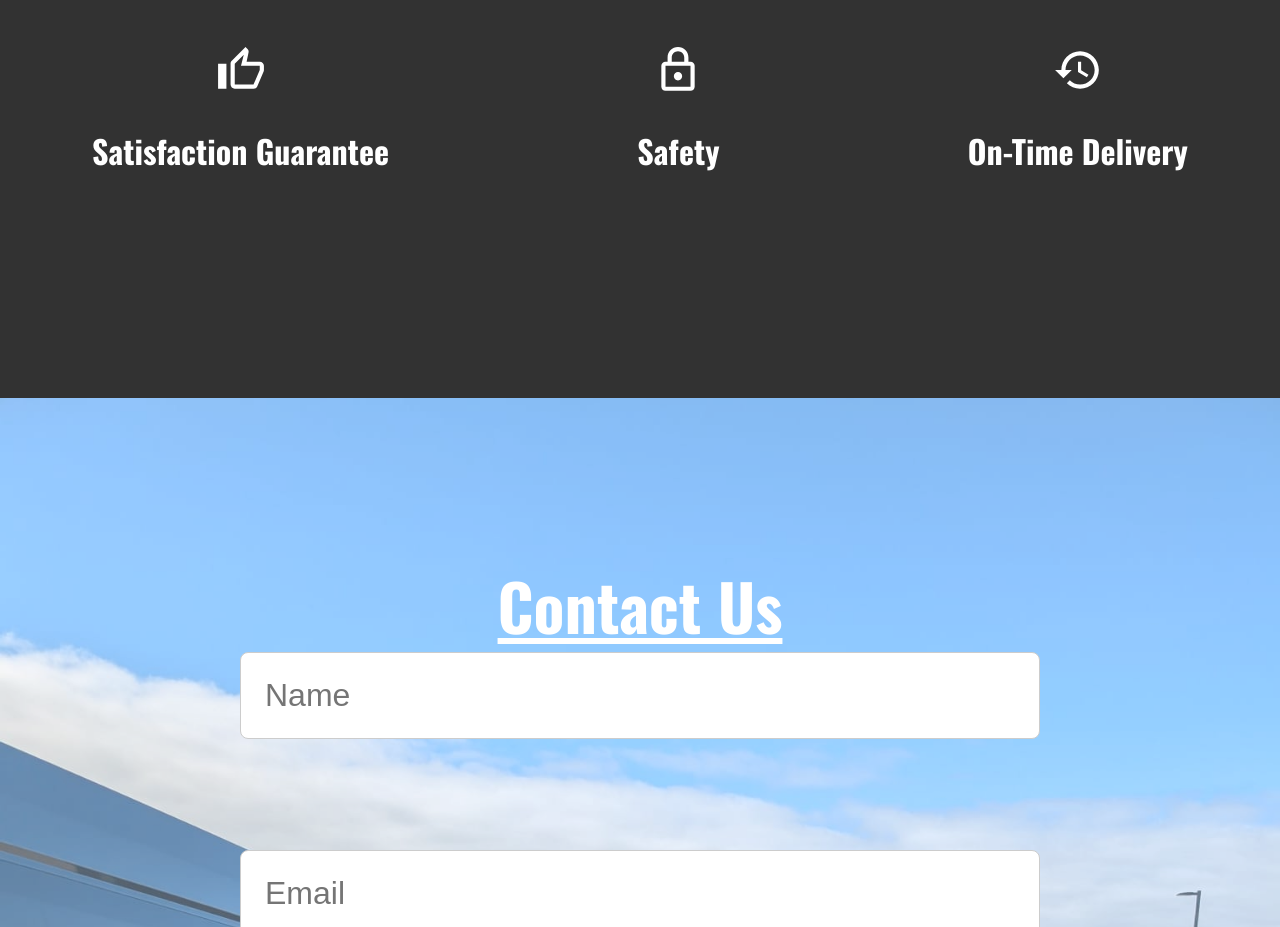
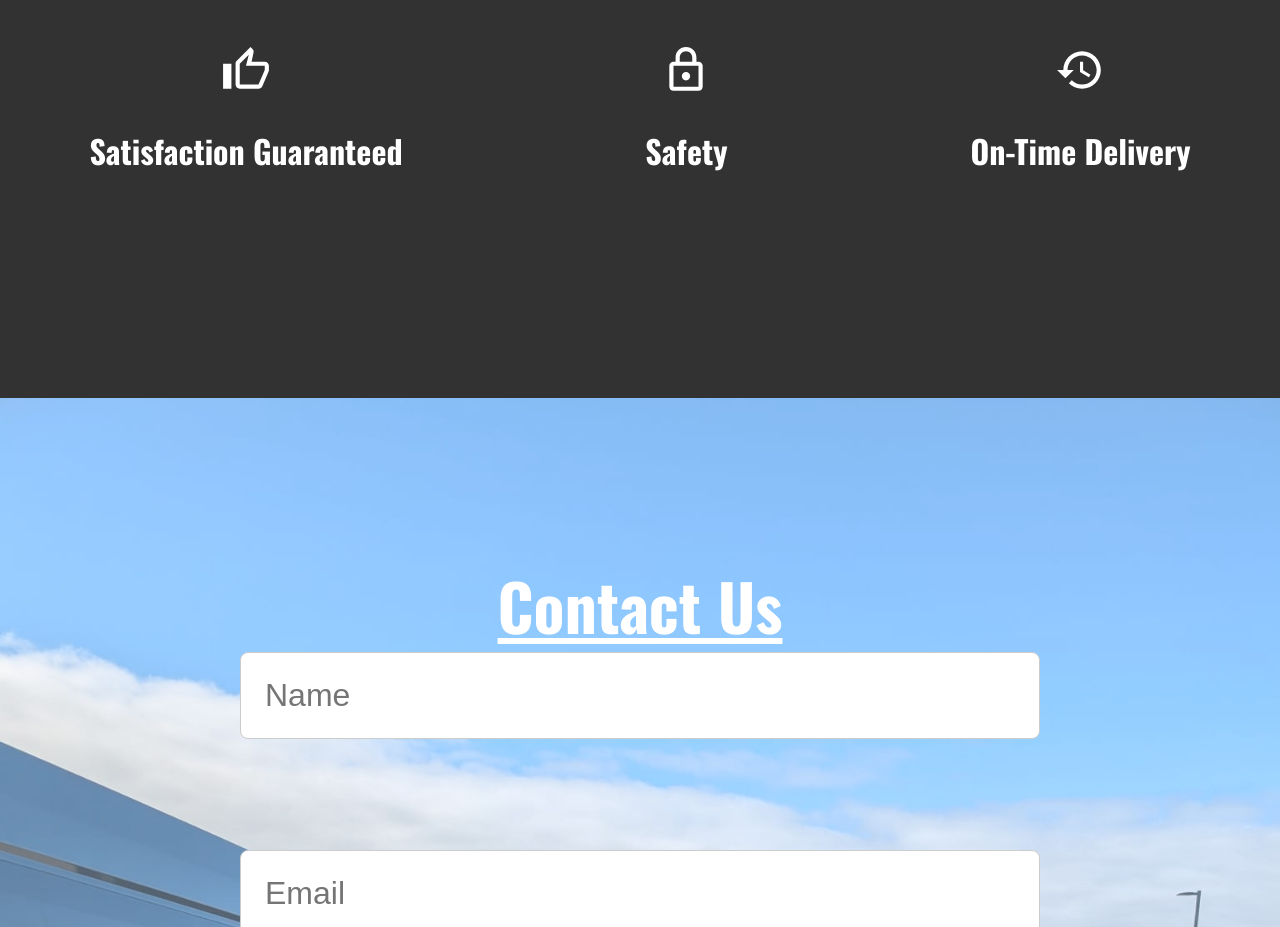
Before and after one commit to MarkProjs/Serge-web, a React (Create React App) app in the folder front-end/: page / in a window 1280 px wide. Shown: the part 4040-4967 px from the top of the page. Built offline with nearby package versions, Linux system fonts and the light colour scheme.

Commit message:
adding a d in guaranteed

```diff
--- a/front-end/src/App.js
+++ b/front-end/src/App.js
@@ -120,7 +120,7 @@ function App() {
         <div className="choose-us">
           <div className="satisfaction">
             <ThumbUpOutlinedIcon sx={{ fontSize: 50 }}/>
-            <p>Satisfaction Guarantee</p>
+            <p>Satisfaction Guaranteed</p>
           </div>
           <div className="security">
             <LockOutlinedIcon sx={{ fontSize: 50 }}/>
```
